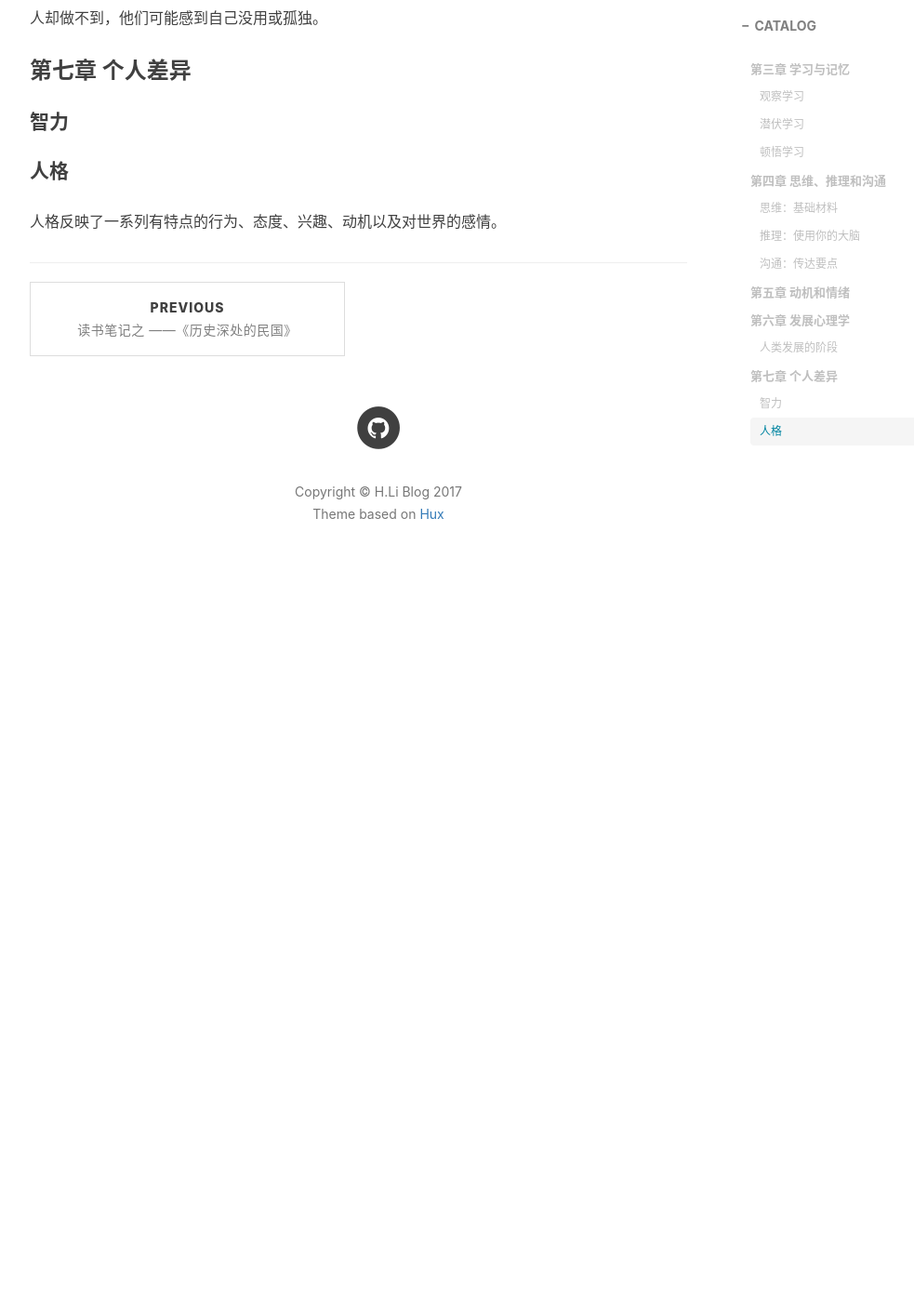
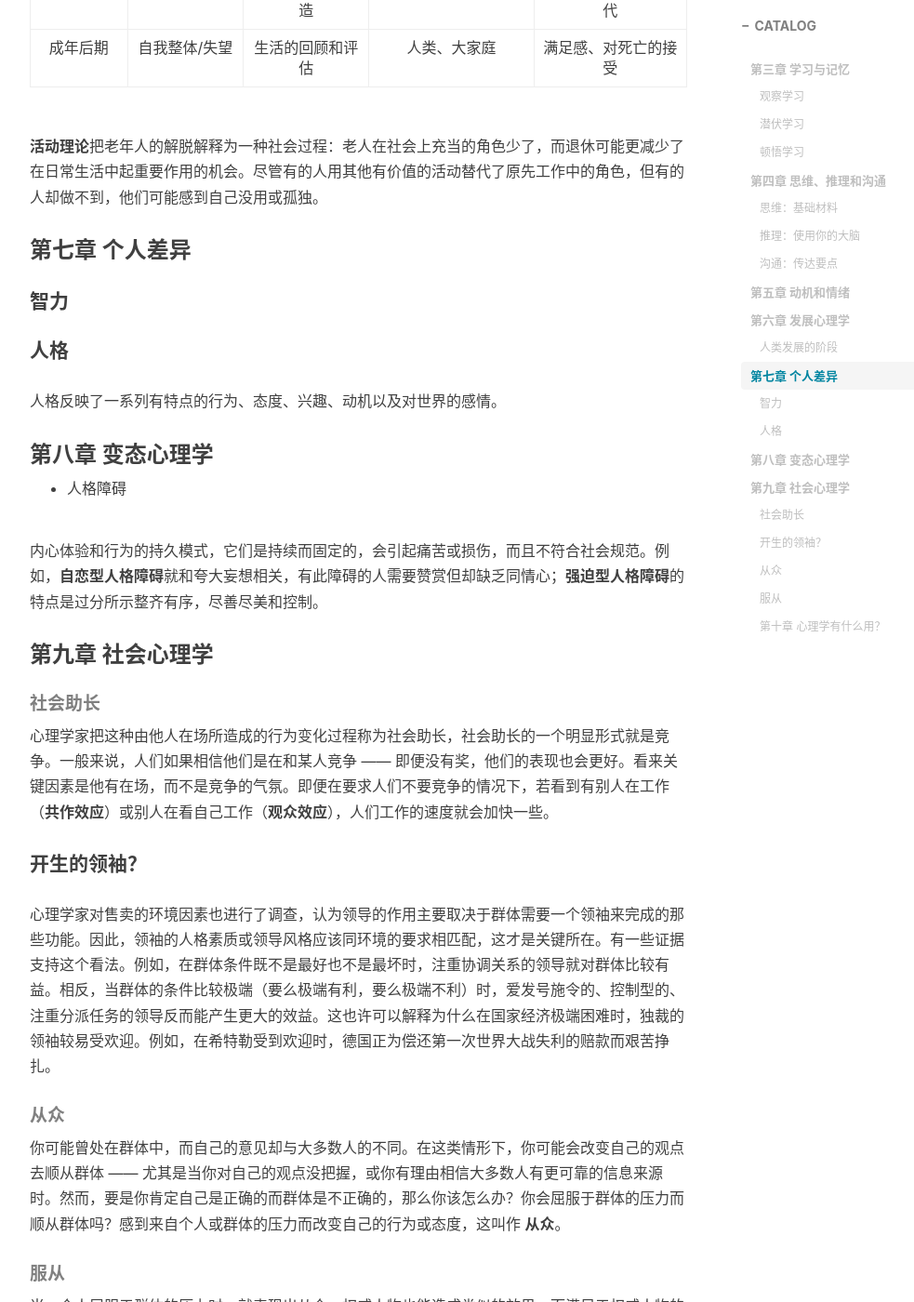
Before and after one commit to leehong2005/leehong2005.github.io, a Jekyll site: the page built from _posts/2017-04-25-note-for-psychology-in-life.md, in a window 1280 px wide and 1400 px high, scrolled down 3917 px. Shown: the whole window at 93% size, without its empty margins (233-1216 px from the left). Built offline with Jekyll 4.4.1, drawn with Linux system fonts in a browser that asks for light colours; comment, search, counter and statistics services are not loaded; before the commit the page ends 4547 px from its top, so only the background shows below that; some of the changed text lies outside the part shown.

Commit message:
【功能】更新读书笔记

```diff
--- a/_posts/2017-04-25-note-for-psychology-in-life.md
+++ b/_posts/2017-04-25-note-for-psychology-in-life.md
@@ -10,7 +10,9 @@ tags:
     - 读书笔记
 ---
 
-以下是《生活中的心理学》一书的读书笔记，该本比较入口，多读一点不同领域的书，我想是有好处的，至少应试可以开拓见识，对人性能多一点理解。
+以下是《生活中的心理学》一书的读书笔记，该本比较基础，多读一点不同领域的书，我想是有好处的，至少应试可以开拓见识，对人性能多一点理解。其实这本书的内容整体比较浅显，排版也一般，前半部分是中文翻译版，后面是英文原文。由于时间有限，我也只是粗略地看了一遍，记录了一些我认为的要点知识，希望以后可以看出大概内容就行了。读一本书，只要能记住一些大概的点，或是一两个专业知识，我认为读书的目的也就达到了，当然，非常好的书例好。
+
+我认为比例重要就是我们的学习与记忆是怎么回事；思维、推理的演进；从众与服从行为等是比较有意思的，这与我们现实生活中非常贴近，也是平时我们能接触到的，因此我们重点把这几部分记录了下来。
 
 ### 第三章 学习与记忆
 
@@ -112,3 +114,30 @@ tags:
 #### 人格
 
 人格反映了一系列有特点的行为、态度、兴趣、动机以及对世界的感情。
+
+### 第八章 变态心理学
+
+* 人格障碍
+
+内心体验和行为的持久模式，它们是持续而固定的，会引起痛苦或损伤，而且不符合社会规范。例如，**自恋型人格障碍**就和夸大妄想相关，有此障碍的人需要赞赏但却缺乏同情心；**强迫型人格障碍**的特点是过分所示整齐有序，尽善尽美和控制。
+
+### 第九章 社会心理学
+
+##### 社会助长
+
+心理学家把这种由他人在场所造成的行为变化过程称为社会助长，社会助长的一个明显形式就是竞争。一般来说，人们如果相信他们是在和某人竞争 —— 即便没有奖，他们的表现也会更好。看来关键因素是他有在场，而不是竞争的气氛。即便在要求人们不要竞争的情况下，若看到有别人在工作（**共作效应**）或别人在看自己工作（**观众效应**），人们工作的速度就会加快一些。
+
+#### 开生的领袖？
+
+心理学家对售卖的环境因素也进行了调查，认为领导的作用主要取决于群体需要一个领袖来完成的那些功能。因此，领袖的人格素质或领导风格应该同环境的要求相匹配，这才是关键所在。有一些证据支持这个看法。例如，在群体条件既不是最好也不是最坏时，注重协调关系的领导就对群体比较有益。相反，当群体的条件比较极端（要么极端有利，要么极端不利）时，爱发号施令的、控制型的、注重分派任务的领导反而能产生更大的效益。这也许可以解释为什么在国家经济极端困难时，独裁的领袖较易受欢迎。例如，在希特勒受到欢迎时，德国正为偿还第一次世界大战失利的赔款而艰苦挣扎。
+
+##### 从众
+
+你可能曾处在群体中，而自己的意见却与大多数人的不同。在这类情形下，你可能会改变自己的观点去顺从群体 —— 尤其是当你对自己的观点没把握，或你有理由相信大多数人有更可靠的信息来源时。然而，要是你肯定自己是正确的而群体是不正确的，那么你该怎么办？你会屈服于群体的压力而顺从群体吗？感到来自个人或群体的压力而改变自己的行为或态度，这叫作 **从众**。
+
+##### 服从
+
+当一个人屈服于群体的压力时，就表现出从众。权威人物也能造成类似的效果，而满足于权威人物的要求就叫作 **服从**。最典型的就是第二次世界大战中的大屠杀，这些战争结束后，人们发现，许多平常看上去也是文明人的战士同样犯下了滔天大罪。当问到这些战士为什么要做这些事情的时候，最常见的辩解就是：“我只是服从命令而已。” 因此，心理学家开始对这个问题感兴趣：若仅仅因为别人叫他这么去做的话，一个普通人究竟能做出怎么的事情呢？
+
+
+#### 第十章 心理学有什么用？
```
